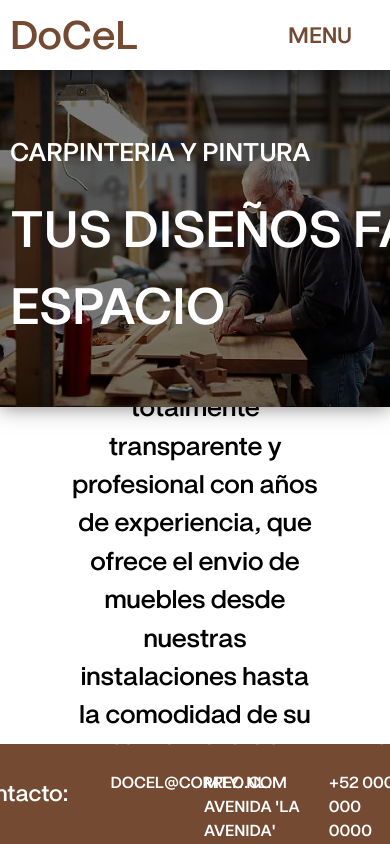
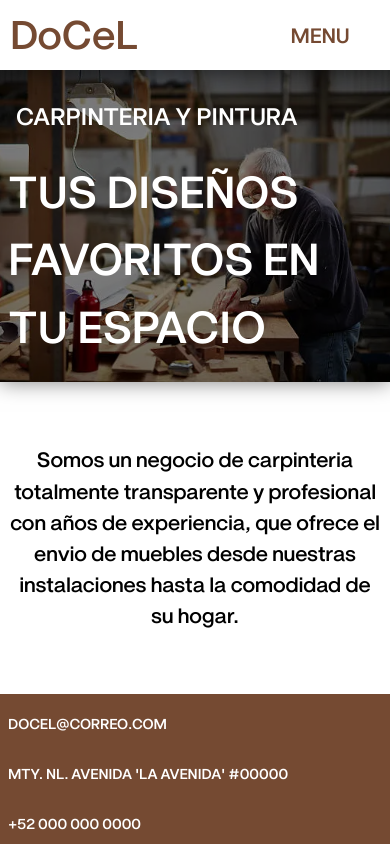
Before and after one commit to Oskarcr/WebDocelPIA, a React (Vite) app: page / in a window 390 px wide. Built offline with nearby package versions, Linux system fonts and the light colour scheme.

Commit message:
Responsividad de dos paginas

```diff
--- a/src/components/Flex.jsx
+++ b/src/components/Flex.jsx
@@ -3,14 +3,15 @@
  * @property {import("react").CSSProperties} style
  * @property {boolean} row
  * @property {boolean} column
+ * @property {string} className
  */
 
 /**
  * @param {FlexParams} param0
  */
-export default function Flex({row = false, column = false, style = {}, children}) {
+export default function Flex({className="", row = false, column = false, style = {}, children}) {
     if(!row && !column || !column) row = true;
-    return (<div style={{
+    return (<div className={className} style={{
         flex: 1,
         display: "flex",
         flexDirection: (row ? "row" : "column"),
--- a/src/components/TextBox.jsx
+++ b/src/components/TextBox.jsx
@@ -1,4 +1,4 @@
-import { FontSize, Theme } from "@/DocelCore";
+import { FontSize, Spacing, Theme } from "@/DocelCore";
 import { Link as RouterLink } from "react-router-dom";
 
 /**
@@ -14,12 +14,13 @@ import { Link as RouterLink } from "react-router-dom";
  * @property {string} color
  * @property {string} content
  * @property {string} href
+ * @property {string} device
  */
 
 /**
  * @param {TextBoxParams} param0
  */
-export default function TextBox({ content="", fontSize = FontSize.SM, href = null, color = Theme.TEXT.PRIMARY, alignment = "top-left", style = {}}) {
+export default function TextBox({device=null, content="", fontSize = FontSize.SM, href = null, color = Theme.TEXT.PRIMARY, alignment = "top-left", style = {}}) {
     const positions = {
         "top-left":     { justifyContent: "flex-start", alignItems: "flex-start", textAlign: "left" },
         "top-center":   { justifyContent: "flex-start", alignItems: "center",     textAlign: "center" },
@@ -44,7 +45,7 @@ export default function TextBox({ content="", fontSize = FontSize.SM, href = nul
         display: "flex",
         flexDirection: "column",
         fontSize,
-        padding: "10px",
+        padding: Spacing.SM,
         color,
         minHeight: "var(--box-size)",
         boxSizing: "border-box",
@@ -52,13 +53,13 @@ export default function TextBox({ content="", fontSize = FontSize.SM, href = nul
         ...style
     };
     const element = (href !== null ?
-        <RouterLink to={href} style={{
+        <RouterLink data-device={(device !== null ? device : undefined)} to={href} style={{
             textDecoration: "underline",
             ...elementStyle
         }}>
             {content}
         </RouterLink> :
-        <div style={elementStyle}>
+        <div data-device={(device !== null ? device : undefined)} style={elementStyle}>
             {contentHTML}
         </div>
     );
--- a/src/css/desktop.css
+++ b/src/css/desktop.css
@@ -30,3 +30,12 @@ body {
     width: 60%;
     min-width: 600px;
 }
+
+.profile-inputs-container {
+    width: 50%;
+    min-width: 600px;
+}
+
+.home-footer-container {
+    grid-template-columns: 1fr 1fr 1fr 1fr;
+}
--- a/src/css/mobile.css
+++ b/src/css/mobile.css
@@ -3,12 +3,12 @@
 }
 
 body {
-    --font-size-sm: 1.0rem;
-    --font-size-md: 1.4rem;
-    --font-size-lg: 1.6rem;
-    --font-size-xl1: 2.2rem;
-    --font-size-xl2: 2.8rem;
-    --font-size-xl3: 3.2rem;
+    --font-size-sm: 0.9rem;
+    --font-size-md: 1.3rem;
+    --font-size-lg: 1.5rem;
+    --font-size-xl1: 1.9rem;
+    --font-size-xl2: 2.5rem;
+    --font-size-xl3: 2.8rem;
     --spacing-small: 8px;
     --spacing-medium: 16px;
     --spacing-long: 24px;
@@ -30,6 +30,14 @@ body {
     width: 100%;
 }
 
+.profile-inputs-container {
+    width: 100%;
+}
+
+.home-footer-container {
+    grid-template-rows: 1fr 1fr 1fr;
+}
+
 #shopping-wrapper {
         min-height: 600px;
         align-items: unset;
--- a/src/css/styles.css
+++ b/src/css/styles.css
@@ -309,3 +309,23 @@ tr:active {
 .product-manager-option:hover {
     background-color: var(--option-active-color);
 }
+
+.profile-inputs-container {
+    flex: 1;
+    display: flex;
+    flex-direction: column;
+    margin-inline: auto;
+    padding: var(--spacing-medium);
+    max-width: 800px;
+    box-sizing: border-box;
+    gap: var(--spacing-medium);
+    overflow-y: scroll;
+}
+
+.home-footer-container {
+    display: grid;
+    width: 100%;
+    justify-content: start;
+    align-items: center;
+    background-color: var(--primary-color);
+}
--- a/src/pages/Home.jsx
+++ b/src/pages/Home.jsx
@@ -1,30 +1,30 @@
-import { Components, FontSize, Theme } from "@/DocelCore";
+import { Components, FontSize, Spacing, Theme } from "@/DocelCore";
 
 export default function Home() {
     return (<Components.Main horizontal inverted>
-        <Components.Flex column>
+        <Components.Flex column style={{
+            minHeight: 0
+        }}>
             <Components.Flex row>
                 <Components.Column color={Theme.BLACK} />
-                <div style={{
-                    display: "flex",
-                    flexDirection: "column",
-                    width: "100%"
+                <Components.Flex column style={{
+                    flexShrink: 0
                 }}>
                     <Components.DimmedImage src="/furniture/background_home.png" style={{
                         width: "100%",
-                        height: "50%"
+                        minHeight: "50%",
+                        flexShrink: 0
                     }} childStyle={{
                         display: "flex",
                         flexDirection: "column",
-                        width: "60%",
                         maxWidth: "900px",
-                        minWidth: "800px",
                         height: "100%",
                         marginInline: "auto",
                         position: "relative"
                     }} >
                         <Components.TextBox
                             style={{
+                                padding: Spacing.MD,
                                 marginTop: "auto"
                             }}
                             color={Theme.TEXT.SECONDARY}
@@ -41,71 +41,51 @@ export default function Home() {
                         />
                     </Components.DimmedImage>
                     <div style={{
-                        height: "40%",
+                        flex: 1,
                         display: "flex",
                         color: Theme.BLACK,
-                        justifyContent: "center",
-                        alignItems: "center"
+                        overflow: "auto"
                     }}>
-                        <Components.TextBox fontSize={FontSize.LG} alignment="center" style={{
-                            width: "70%"
-                        }} content="
-                        Somos un negocio de carpinteria totalmente transparente y profesional con años de
-                        experiencia, que ofrece el envio de muebles desde nuestras instalaciones hasta la
-                        comodidad de su hogar."></Components.TextBox>
+                        <Components.TextBox
+                            fontSize={FontSize.MD}
+                            alignment="center"
+                            style={{
+                                marginBlock: "auto",
+                                width: "100%",
+                                maxWidth: "900px",
+                                marginInline: "auto"
+                            }}
+                            content="
+                            Somos un negocio de carpinteria totalmente transparente y profesional con años de
+                            experiencia, que ofrece el envio de muebles desde nuestras instalaciones hasta la
+                            comodidad de su hogar."
+                        />
                     </div>
-                </div>
+                </Components.Flex>
             </Components.Flex>
-            <div style={{
-                display: "flex",
-                width: "100%",
-                height: "100px",
-                justifyContent: "center",
-                alignItems: "center",
-                gap: FontSize.XL2,
-                backgroundColor: Theme.PRIMARY
-            }}>
-                <div style={{
-                    width: "20%"
-                }}>
-                    <Components.TextBox fontSize={FontSize.MD} alignment="center" color={Theme.TEXT.SECONDARY} content="Contacto:"/>
-                </div>
-                <div style={{
-                    display: "flex",
-                    flexDirection: "column",
-                    width: "80%",
-                }}>
-                    <div style={{
-                        width: "100%",
-                        height: "50%",
-                        display: "flex",
-                    }}>
-                        <Components.TextBox alignment="bottom-left" color={Theme.TEXT.SECONDARY} style={{
-                            width: "30%"
-                        }} content="CORREO"/>
-                        <Components.TextBox alignment="bottom-left" color={Theme.TEXT.SECONDARY} style={{
-                            width: "40%"
-                        }} content="UBICACION"/>
-                        <Components.TextBox alignment="bottom-left" color={Theme.TEXT.SECONDARY} style={{
-                            width: "30%"
-                        }} content="TELEFONO"/>
-                    </div>
-                    <div style={{
-                        width: "100%",
-                        height: "50%",
-                        display: "flex",
-                        }}>
-                        <Components.TextBox color={Theme.TEXT.SECONDARY} style={{
-                            width: "30%"
-                        }} content="DOCEL@CORREO.COM"/>
-                        <Components.TextBox alignment="top-left" color={Theme.TEXT.SECONDARY} style={{
-                            width: "40%"
-                        }} content="MTY. NL. AVENIDA 'LA AVENIDA' #00000"/>
-                        <Components.TextBox color={Theme.TEXT.SECONDARY} style={{
-                            width: "30%"
-                        }} content="+52 000 000 0000"/>
-                    </div>
-                </div>
+            <div className="home-footer-container">
+                <Components.TextBox
+                    device="desktop"
+                    fontSize={FontSize.MD}
+                    alignment="center"
+                    color={Theme.TEXT.SECONDARY}
+                    content="Contacto:"
+                />
+                <Components.TextBox
+                    alignment="bottom-left"
+                    color={Theme.TEXT.SECONDARY}
+                    content="DOCEL@CORREO.COM"
+                />
+                <Components.TextBox
+                    alignment="bottom-left"
+                    color={Theme.TEXT.SECONDARY}
+                    content="MTY. NL. AVENIDA 'LA AVENIDA' #00000"
+                />
+                <Components.TextBox
+                    alignment="bottom-left"
+                    color={Theme.TEXT.SECONDARY}
+                    content="+52 000 000 0000"
+                />
             </div>
         </Components.Flex>
         <Components.Column color={Theme.ACCENT} />
--- a/src/pages/Profile.jsx
+++ b/src/pages/Profile.jsx
@@ -40,16 +40,7 @@ export default function Profile() {
                             />
                         </div>
                     </Components.DimmedImage>
-                    <Components.Flex column style={{
-                        marginInline: "auto",
-                        padding: Spacing.MD,
-                        width: "50%",
-                        minWidth: "600px",
-                        maxWidth: "800px",
-                        boxSizing: "border-box",
-                        gap: Spacing.MD,
-                        overflowY: "scroll"
-                    }}>
+                    <div className="profile-inputs-container">
                         <input type="text" value="Oscar"/>
                         <input type="email" value="oscar.pro@gmail.com"/>
                         <input type="text" value="Monterrey av. 'La avenida' calle 'Ernesto Peralez' #0000"/>
@@ -57,7 +48,7 @@ export default function Profile() {
                         <button>CAMBIAR CONTRASEÑA</button>
                         <button>VER UBICACIÓN</button>
                         <button>CONTRATAR</button>
-                    </Components.Flex>
+                    </div>
                 </Components.Flex>
             </Components.Flex>
             <Components.TextBox style={{
```
